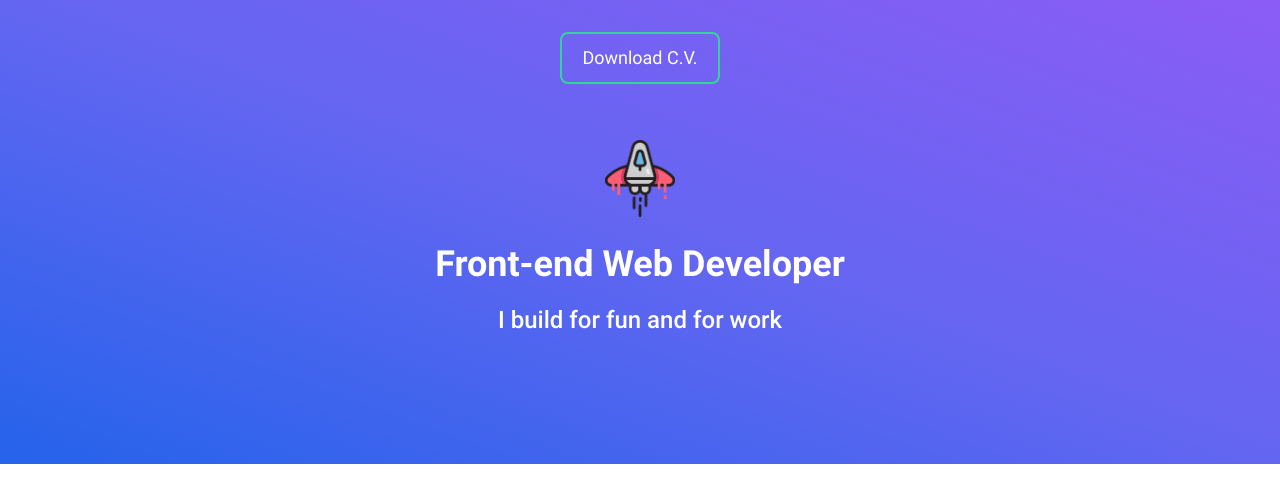
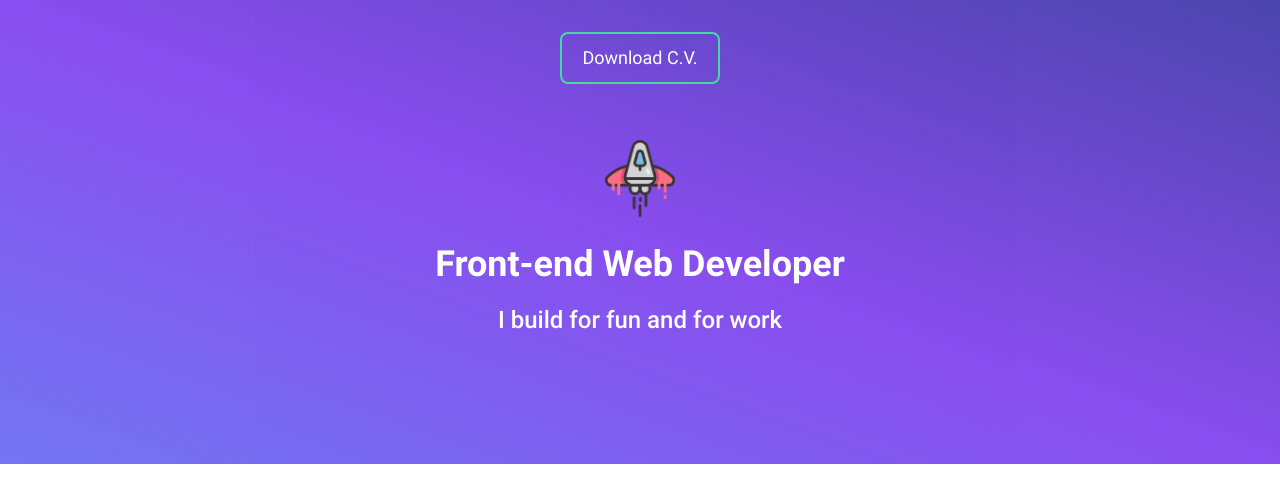
Before and after one commit to cav2008/portfolio-2022, a Next.js app: page / in a window 1280 px wide. Shown: the top 502 px of the page. Built offline with nearby package versions, Linux system fonts and the light colour scheme.

Commit message:
fix background color

```diff
--- a/components/molecules/Hero/Hero.jsx
+++ b/components/molecules/Hero/Hero.jsx
@@ -6,7 +6,7 @@ import Button from '@components/atoms/Button';
 import starship from '@images/starship.png';
 
 const Hero = () => (
-  <section className="bg-gradient-to-tr from-blue-600 via-indigo-500 to-purple-500 pt-8 pb-32">
+  <section className="bg-gradient-to-tr from-indigo-500 via-violet-600 to-indigo-800 opacity-90 pt-8 pb-32">
     <div className="text-center mb-14">
       <Button text="Download C.V." />
     </div>
--- a/package.json
+++ b/package.json
@@ -12,7 +12,8 @@
     "next": "11.1.0",
     "prop-types": "^15.7.2",
     "react": "17.0.2",
-    "react-dom": "17.0.2"
+    "react-dom": "17.0.2",
+    "tailwindcss": "^2.2.7"
   },
   "devDependencies": {
     "autoprefixer": "^10.3.2",
@@ -25,7 +26,6 @@
     "eslint-plugin-react": "^7.24.0",
     "eslint-plugin-react-hooks": "^1.7.0",
     "postcss": "^8.3.6",
-    "prettier": "^2.3.2",
-    "tailwindcss": "^2.2.7"
+    "prettier": "^2.3.2"
   }
 }
--- a/tailwind.config.js
+++ b/tailwind.config.js
@@ -1,3 +1,5 @@
+const colors = require('tailwindcss/colors');
+
 module.exports = {
   purge: ['./pages/**/*.{js,ts,jsx,tsx}', './components/**/*.{js,ts,jsx,tsx}'],
   darkMode: false, // or 'media' or 'class'
@@ -5,6 +7,9 @@ module.exports = {
     extend: {
       fontFamily: {
         sans: ['Roboto', 'Helvetica', 'Arial', 'sans-serif'],
+      },
+      colors: {
+        violet: colors.violet,
       },
     },
   },
```
